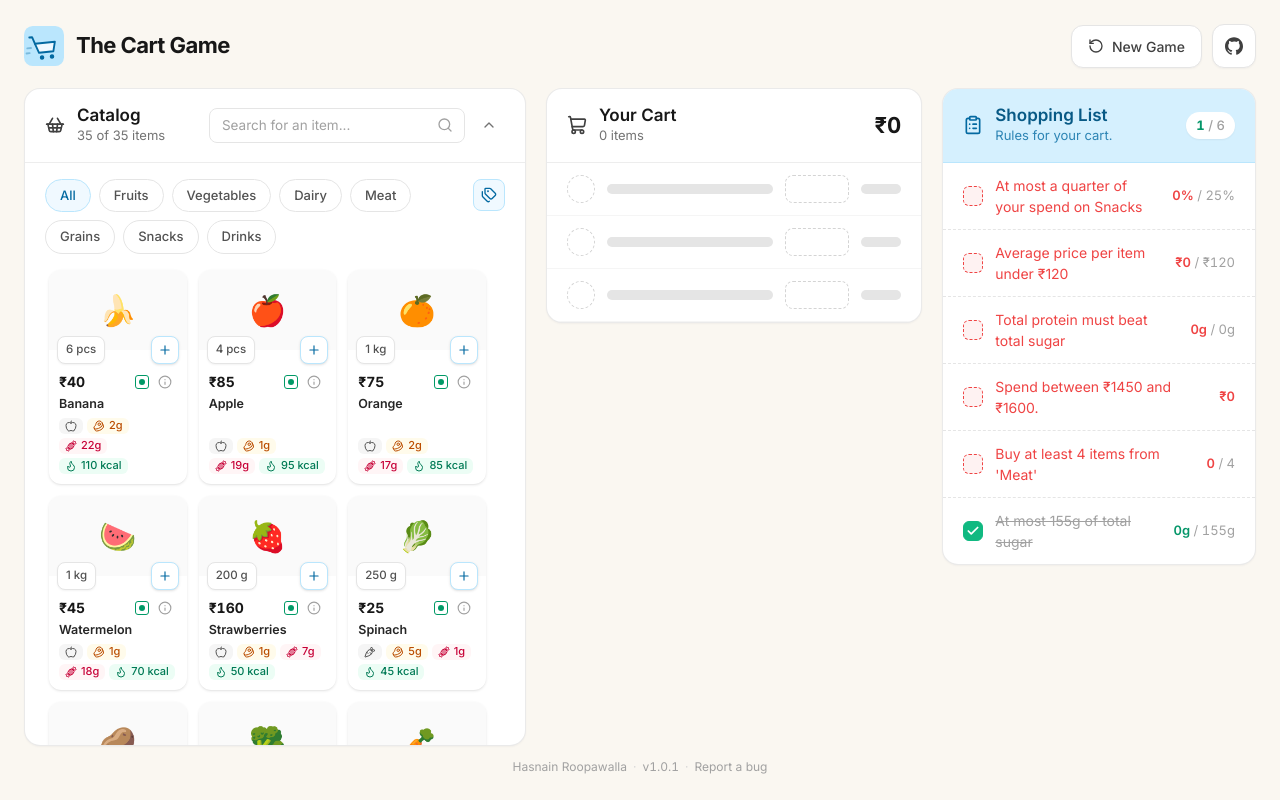
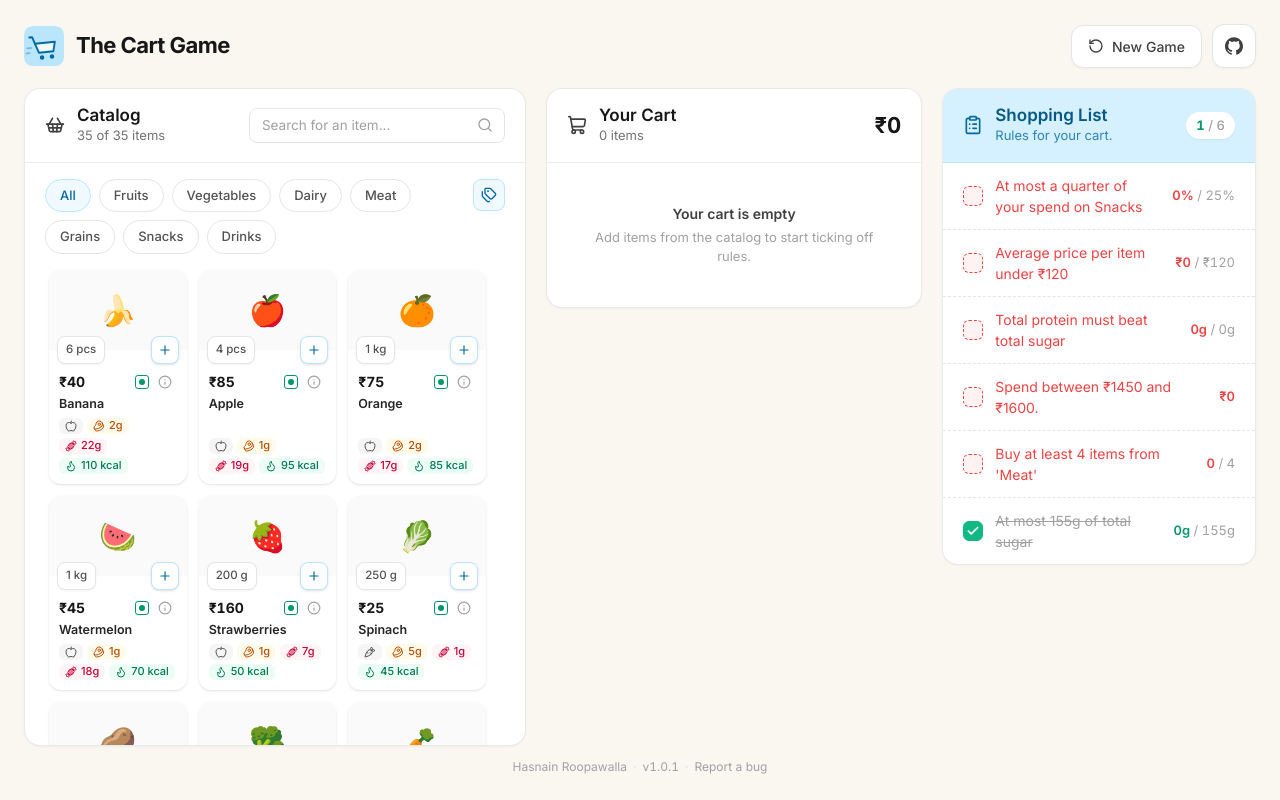
Before and after one commit to hasnainroopawalla/the-cart-game, a React (Vite) app: page / in a window 1280 px wide. Built offline with nearby package versions, Linux system fonts and the light colour scheme.

Commit message:
start new game

```diff
--- a/src/components/app.tsx
+++ b/src/components/app.tsx
@@ -1,10 +1,13 @@
+import * as React from "react";
 import { CartPanel } from "./cart-panel";
 import { CatalogPanel } from "./catalog-panel";
 import { Footer } from "./footer";
+import { GameCompleteOverlay } from "./game-complete-overlay";
 import { Header } from "./header";
 import { ShoppingListPanel } from "./shopping-list-panel";
 import { useCartItems } from "./use-cart-items";
 import { useGame } from "./use-game";
+import { CartUtils } from "../data";
 
 export function App() {
   const {
@@ -15,13 +18,20 @@ export function App() {
     clearCart,
   } = useCartItems();
 
-  const { rules } = useGame(cartItems);
+  const { rules, isGameComplete, startNewGame } = useGame(cartItems);
 
-  // TODO: Implement start new game functionality
+  const [isSummaryDismissed, setIsSummaryDismissed] = React.useState(false);
+
+  const onPlayAgain = React.useCallback(() => {
+    startNewGame();
+    clearCart();
+    setIsSummaryDismissed(false);
+  }, [clearCart, startNewGame]);
+
   return (
     <div className="bg-canvas min-h-screen text-neutral-900 antialiased lg:h-screen lg:min-h-0 lg:overflow-hidden">
       <div className="mx-auto flex max-w-400 flex-col px-6 py-6 lg:h-full">
-        <Header startNewGame={() => {}} />
+        <Header startNewGame={onPlayAgain} />
         <main className="mt-5 grid min-h-0 flex-1 grid-cols-1 gap-5 lg:grid-cols-[minmax(0,1.6fr)_minmax(0,1.2fr)_minmax(0,1fr)]">
           <ShoppingListPanel entries={rules} className="lg:order-last" />
           <CatalogPanel
@@ -37,6 +47,16 @@ export function App() {
         </main>
         <Footer />
       </div>
+
+      {isGameComplete && !isSummaryDismissed && (
+        <GameCompleteOverlay
+          ruleCount={rules.length}
+          itemCount={CartUtils.getItemCount(cartItems)}
+          totalSpend={CartUtils.getTotal(cartItems)}
+          onPlayAgain={onPlayAgain}
+          onDismiss={() => setIsSummaryDismissed(true)}
+        />
+      )}
     </div>
   );
 }
--- a/src/components/cart-panel.tsx
+++ b/src/components/cart-panel.tsx
@@ -72,23 +72,15 @@ export const CartPanel = ({
   );
 };
 
-const GHOST_ROW_COUNT = 3;
-
-const GhostRow = () => (
-  <li className="flex items-center gap-3 border-b border-neutral-100 px-5 py-3">
-    <span className="h-7 w-7 shrink-0 rounded-full border border-dashed border-neutral-300" />
-    <span className="h-2.5 flex-1 rounded-full bg-neutral-200" />
-    <span className="h-7 w-16 shrink-0 rounded-lg border border-dashed border-neutral-300" />
-    <span className="h-2.5 w-10 shrink-0 rounded-full bg-neutral-200" />
-  </li>
-);
-
 const EmptyCart = () => (
-  <ul aria-hidden="true" className="min-h-0 flex-auto overflow-hidden">
-    {Array.from({ length: GHOST_ROW_COUNT }, (_, index) => (
-      <GhostRow key={index} />
-    ))}
-  </ul>
+  <div className="px-8 py-10 text-center">
+    <p className="text-[14px] font-semibold text-neutral-700">
+      Your cart is empty
+    </p>
+    <p className="mt-1 text-[13px] text-neutral-400">
+      Add items from the catalog to start ticking off rules.
+    </p>
+  </div>
 );
 
 const CartRow = ({
--- a/src/components/catalog-panel.tsx
+++ b/src/components/catalog-panel.tsx
@@ -34,15 +34,12 @@ export const CatalogPanel = ({
       <PanelHeader
         icon={<ShoppingBasket className="h-5 w-5" />}
         title="Catalog"
-        subtitle={
-          isPanelOpen
-            ? `${visibleItems.length} of ${Catalog.items.length} items`
-            : `${Catalog.items.length} items`
-        }
+        subtitle={`${visibleItems.length} of ${Catalog.items.length} items`}
         right={
           <div className="flex items-center gap-2">
-            {isPanelOpen && (
-              <div className="relative w-64">
+            <div
+              className={`relative w-64 ${isPanelOpen ? "" : "hidden lg:block"}`}
+            >
               <input
                 type="search"
                 value={query}
@@ -52,19 +49,22 @@ export const CatalogPanel = ({
               />
               <Search className="pointer-events-none absolute top-1/2 right-3 h-4 w-4 -translate-y-1/2 text-neutral-400" />
             </div>
-            )}
+            <span className="lg:hidden">
               <CollapseToggle
                 isOpen={isPanelOpen}
                 onToggle={() => setIsPanelOpen((open) => !open)}
                 label="catalog"
               />
+            </span>
           </div>
         }
       />
 
-      {isPanelOpen && (
-        <>
-          <div className="flex items-start gap-2 px-5 pt-4">
+      <div
+        className={`flex items-start gap-2 px-5 pt-4 ${
+          isPanelOpen ? "" : "hidden lg:flex"
+        }`}
+      >
             <div className="flex flex-1 flex-wrap items-center gap-2">
               <CategoryChip
                 label="All"
@@ -101,7 +101,11 @@ export const CatalogPanel = ({
             </button>
           </div>
 
-          <div className="mt-3 max-h-100 min-h-0 flex-1 overflow-y-auto px-5 pb-5 [scrollbar-gutter:stable] lg:max-h-none">
+      <div
+        className={`mt-3 max-h-100 min-h-0 flex-1 overflow-y-auto px-5 pb-5 [scrollbar-gutter:stable] lg:max-h-none ${
+          isPanelOpen ? "" : "hidden lg:block"
+        }`}
+      >
         {visibleItems.length === 0 ? (
           <div className="flex flex-col items-center justify-center gap-2 px-8 py-10 text-center">
             <span className="grid h-12 w-12 place-items-center rounded-full bg-neutral-50 text-neutral-300">
@@ -128,8 +132,6 @@ export const CatalogPanel = ({
           </div>
         )}
       </div>
-        </>
-      )}
     </Card>
   );
 };
--- /dev/null
+++ b/src/components/game-complete-overlay.tsx
@@ -0,0 +1,71 @@
+import { PartyPopper, RotateCcw } from "lucide-react";
+import { formatPrice } from "./card";
+
+export const GameCompleteOverlay = ({
+  itemCount,
+  totalSpend,
+  ruleCount,
+  onPlayAgain,
+  onDismiss,
+}: {
+  itemCount: number;
+  totalSpend: number;
+  ruleCount: number;
+  onPlayAgain: () => void;
+  onDismiss: () => void;
+}) => (
+  <div
+    role="dialog"
+    aria-modal="true"
+    aria-label="Shopping list complete"
+    className="fixed inset-0 z-50 grid place-items-center bg-neutral-900/30 p-6 backdrop-blur-[2px]"
+  >
+    <div className="animate-rule-in w-full max-w-sm rounded-2xl bg-white p-6 text-center shadow-xl">
+      <span className="bg-satisfied-50 text-satisfied-600 mx-auto grid h-14 w-14 place-items-center rounded-full">
+        <PartyPopper className="h-7 w-7" />
+      </span>
+
+      <h2 className="mt-4 text-[20px] font-bold text-neutral-900">
+        List complete!
+      </h2>
+      <p className="mt-1 text-[14px] text-neutral-500">
+        Every rule on your shopping list is ticked.
+      </p>
+
+      <dl className="mt-5 grid grid-cols-3 gap-2 rounded-xl bg-neutral-50 p-3">
+        <Stat label="Rules" value={String(ruleCount)} />
+        <Stat label="Items" value={String(itemCount)} />
+        <Stat label="Spent" value={formatPrice(totalSpend)} />
+      </dl>
+
+      <div className="mt-5 flex flex-col gap-2">
+        <button
+          type="button"
+          onClick={onPlayAgain}
+          className="bg-primary-700 hover:bg-primary-800 inline-flex items-center justify-center gap-2 rounded-xl px-4 py-2.5 text-[14px] font-semibold text-white transition"
+        >
+          <RotateCcw className="h-4 w-4" />
+          Play again
+        </button>
+        <button
+          type="button"
+          onClick={onDismiss}
+          className="rounded-xl px-4 py-2 text-[13px] font-medium text-neutral-500 transition hover:text-neutral-900"
+        >
+          Review my cart
+        </button>
+      </div>
+    </div>
+  </div>
+);
+
+const Stat = ({ label, value }: { label: string; value: string }) => (
+  <div>
+    <dt className="text-[11.5px] tracking-wide text-neutral-400 uppercase">
+      {label}
+    </dt>
+    <dd className="text-[15px] font-bold text-neutral-900 tabular-nums">
+      {value}
+    </dd>
+  </div>
+);
--- a/src/components/use-game.ts
+++ b/src/components/use-game.ts
@@ -4,7 +4,10 @@ import type { CartItems } from "../data";
 import type { ShoppingListEntry } from "./shopping-list-panel";
 
 export const useGame = (cartItems: CartItems) => {
+  // Replaced rather than mutated, so the effect below sees a new dependency.
   const [game, setGame] = React.useState(() => new Game());
+
+  const [isGameComplete, setIsGameComplete] = React.useState(() => false);
 
   const [snapshot, setSnapshot] = React.useState<{
     rules: ShoppingListEntry[];
@@ -22,12 +25,16 @@ export const useGame = (cartItems: CartItems) => {
   React.useEffect(() => {
     const { rules } = game.update(cartItems);
     setSnapshot({ rules: rules.map(toShoppingListEntry) });
+    setIsGameComplete(game.isComplete());
   }, [cartItems, game, toShoppingListEntry]);
 
-  const reset = React.useCallback(() => setGame(new Game()), []);
+  const startNewGame = React.useCallback(() => {
+    setGame(new Game());
+  }, []);
 
   return {
     rules: snapshot.rules,
-    reset,
+    isGameComplete,
+    startNewGame,
   };
 };
--- a/src/game.ts
+++ b/src/game.ts
@@ -29,6 +29,12 @@ export class Game {
     });
 
     return this.getSnapshot();
+  }
+
+  public isComplete(): boolean {
+    return (
+      this.rules.length > 0 && this.rules.every((entry) => entry.isSatisfied)
+    );
   }
 
   private generateRules(): GameRule[] {
```
Lines whose indentation alone changed are shown as unchanged.
